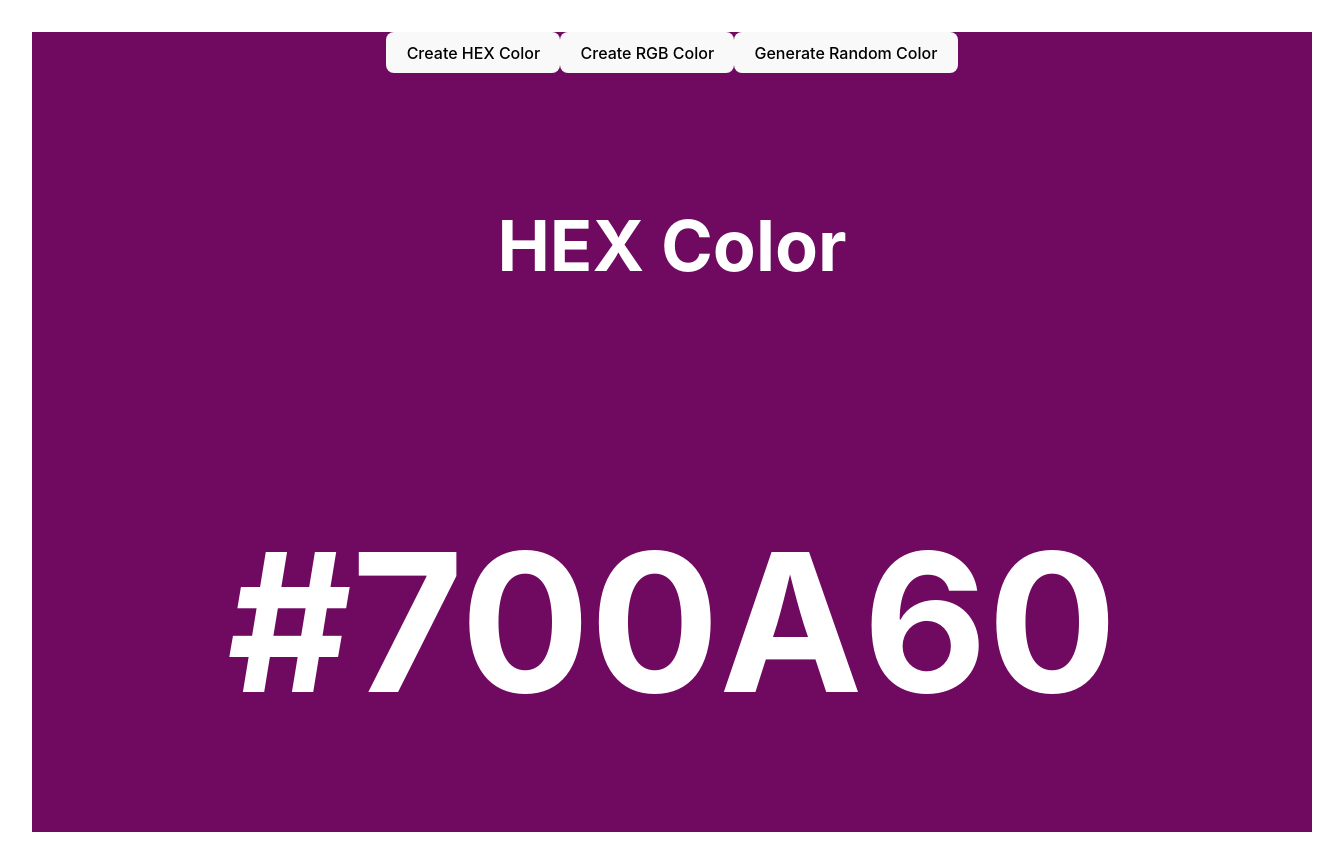
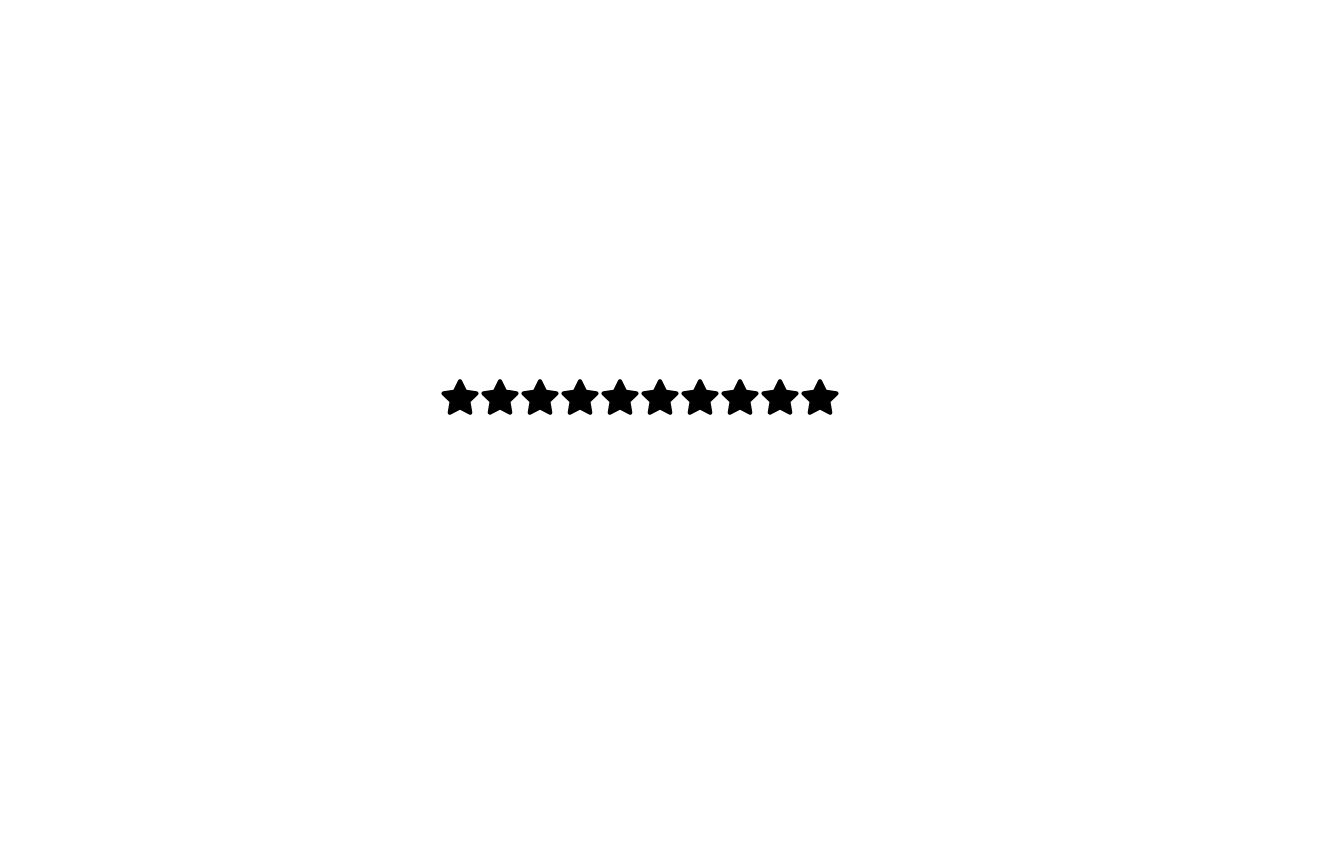
Before and after one commit to nelg62/Build-25-React-Projects-Tutorial-from-FreeCodeCamp, a React (Vite) app in the folder 25ReactProjects/: page / in a window 1280 px wide. Shown: the whole page, 1344 px wide, since content can reach past the window. After the commit the page ends 800 px from the top, so only its background shows below. Built offline with nearby package versions, Linux system fonts and the light colour scheme.

Commit message:
star rating done

```diff
--- a/25ReactProjects/package.json
+++ b/25ReactProjects/package.json
@@ -11,7 +11,8 @@
   },
   "dependencies": {
     "react": "^18.2.0",
-    "react-dom": "^18.2.0"
+    "react-dom": "^18.2.0",
+    "react-icons": "^5.2.1"
   },
   "devDependencies": {
     "@types/react": "^18.2.66",
--- a/25ReactProjects/src/App.jsx
+++ b/25ReactProjects/src/App.jsx
@@ -4,6 +4,7 @@
 import "./App.css";
 import Accordian from "./components/accordion";
 import RandomColor from "./components/random-color";
+import StarRating from "./components/star-rating";
 
 function App() {
   return (
@@ -12,7 +13,10 @@
       {/* <Accordian></Accordian> */}
 
       {/* random Color component */}
-      <RandomColor></RandomColor>
+      {/* <RandomColor></RandomColor> */}
+
+      {/* Star rating component */}
+      <StarRating noOfStars={10}></StarRating>
     </>
   );
 }
--- /dev/null
+++ b/25ReactProjects/src/components/star-rating/index.jsx
@@ -0,0 +1,39 @@
+import { useState } from "react";
+import { FaStar } from "react-icons/fa";
+import "./styles.css";
+
+export default function StarRating({ noOfStars = 5 }) {
+  const [rating, setRating] = useState(0);
+  const [hover, setHover] = useState(0);
+
+  function handleClick(getCurrentIndex) {
+    setRating(getCurrentIndex);
+  }
+
+  function handleMouseEnter(getCurrentIndex) {
+    setHover(getCurrentIndex);
+  }
+
+  function handleMouseLeave() {
+    setHover(rating);
+  }
+
+  return (
+    <div className="star-rating">
+      {[...Array(noOfStars)].map((_, index) => {
+        index += 1;
+
+        return (
+          <FaStar
+            key={index}
+            className={index <= (hover || rating) ? "active" : "inactive"}
+            onClick={() => handleClick(index)}
+            onMouseMove={() => handleMouseEnter(index)}
+            onMouseLeave={() => handleMouseLeave()}
+            size={40}
+          />
+        );
+      })}
+    </div>
+  );
+}
--- /dev/null
+++ b/25ReactProjects/src/components/star-rating/styles.css
@@ -0,0 +1,7 @@
+.active {
+  color: #fff700;
+}
+
+.inactive {
+  color: #000000;
+}
```
Also changed, not shown: 1 other file (tests, documents, lock files or other folders).
